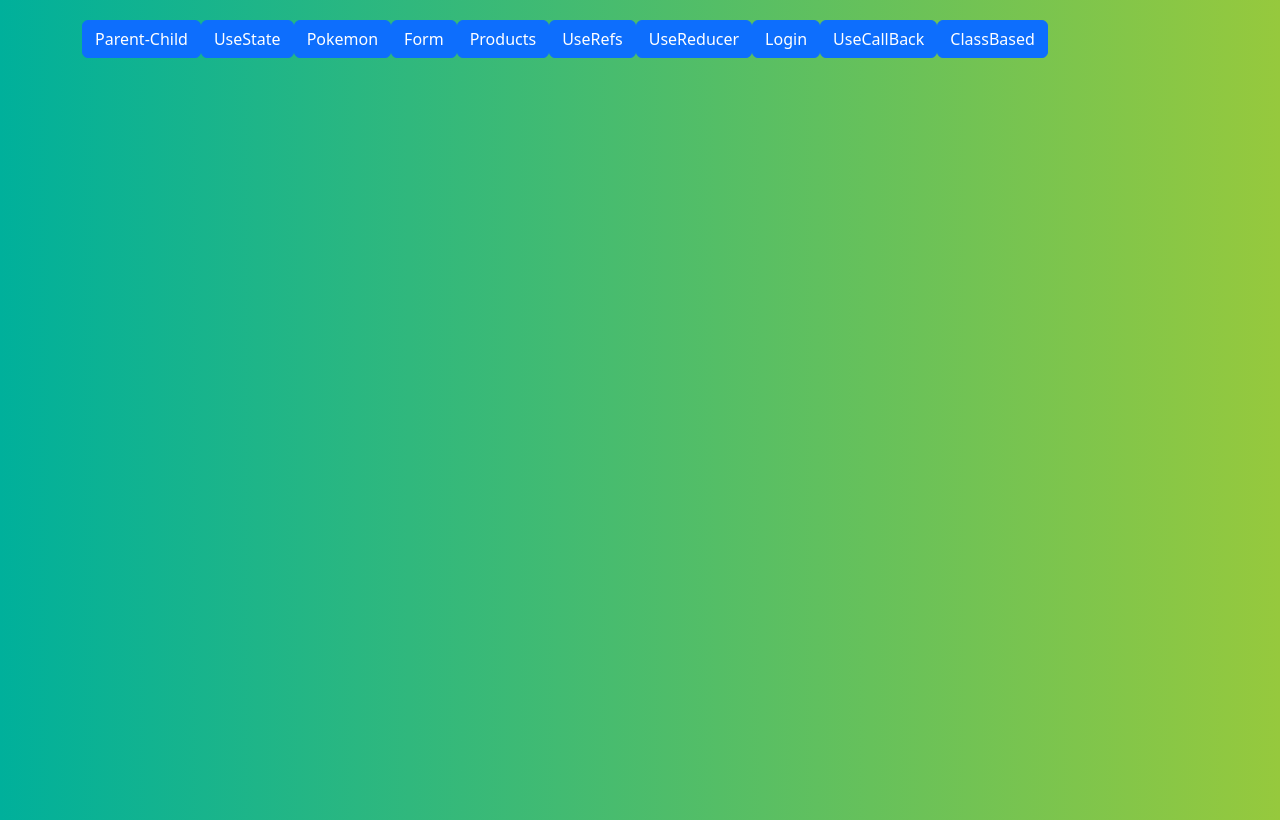
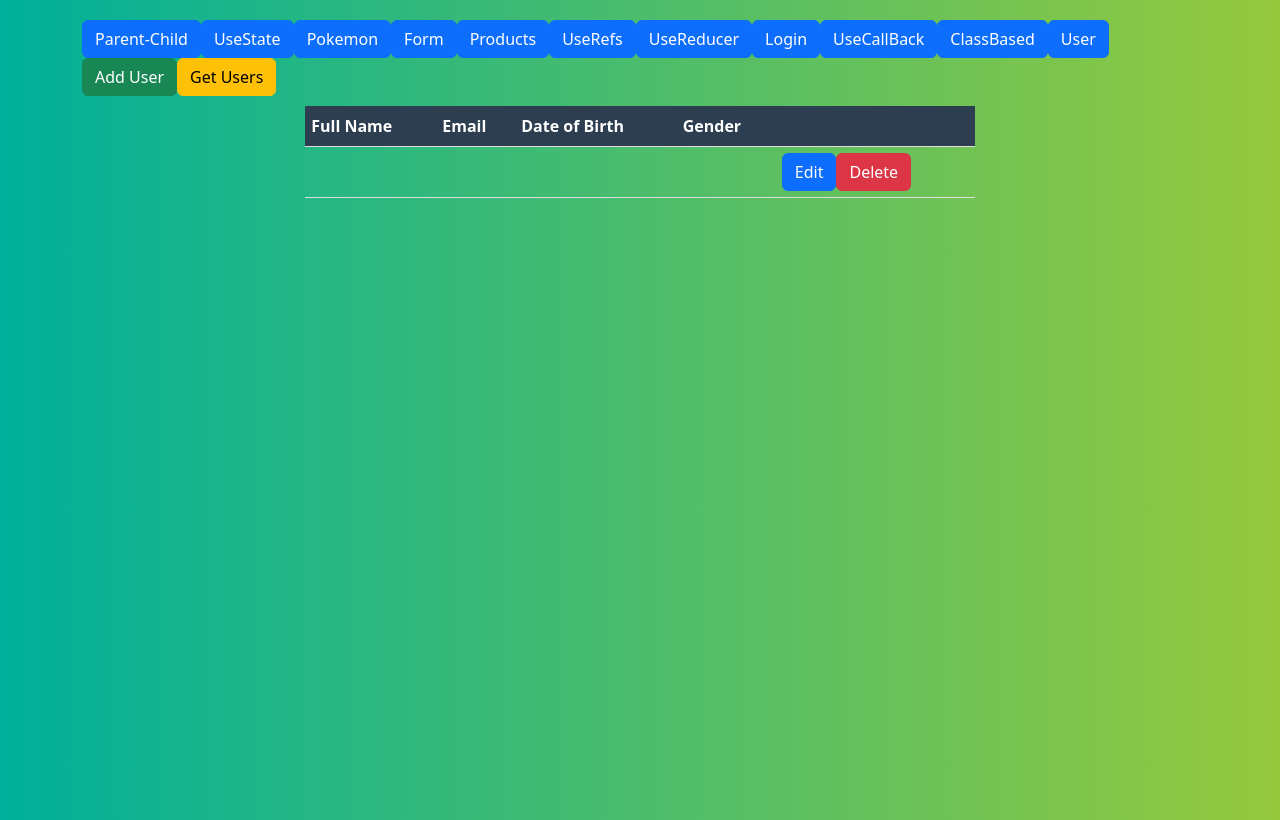
Before and after one commit to daikianjiki/ReactPractice, a React (Create React App) app: page /user in a window 1280 px wide. Built offline with nearby package versions, Linux system fonts and the light colour scheme.

Commit message:
boilerplate code completed for UserPage

```diff
--- /dev/null
+++ b/src/components/User/UserDetails.css
@@ -0,0 +1,22 @@
+.user-details {
+    width: 60%;
+    margin: 10px auto;
+}
+
+.user-table {
+    border-collapse: collapse;
+    width: 100%;
+}
+
+.user-table td, .user-table th {
+    border-bottom: 1px solid #ddd;
+    padding: 6px
+}
+
+.user-table th {
+    padding-top: 8px;
+    padding-bottom: 8px;
+    text-align: left;
+    background-color: #2C3E50;
+    color: white;
+}
--- /dev/null
+++ b/src/components/User/UserDetails.tsx
@@ -0,0 +1,29 @@
+import './UserDetails.css'
+
+export default function UserDetails() {
+    return (
+        <>
+            <div className="user-details">
+                <table className="user-table">
+                    <tr>
+                        <th>Full Name</th>
+                        <th>Email</th>
+                        <th>Date of Birth</th>
+                        <th>Gender</th>
+                        <th></th>
+                    </tr>
+                    <tr>
+                        <td></td>
+                        <td></td>
+                        <td></td>
+                        <td></td>
+                        <td>
+                            <button className="btn btn-primary">Edit</button>
+                            <button className="btn btn-danger">Delete</button>
+                        </td>
+                    </tr>
+                </table>
+            </div>
+        </>
+    )
+}
--- /dev/null
+++ b/src/components/User/UserForm.css
@@ -0,0 +1,91 @@
+#myModal {
+    /* Stay in place */
+    position: fixed;
+    /* Sit on top */
+    z-index: 1;
+    /* Location of the box */
+    padding-top: 100px;
+    left: 0;
+    top: 0;
+    /* Full width */
+    width: 100%;
+    /* Full height */
+    height: 100%;
+    /* Enable scroll if needed */
+    overflow: auto;
+    /* Fallback color */
+    background-color: rgb(0, 0, 0);
+    /* Black w/ opacity */
+    background-color: rgba(0, 0, 0, 0.4);
+    z-index: 1000;
+}
+
+/* Modal Content */
+.modal-content {
+    background-color: #fefefe;
+    margin: auto;
+    padding: 50px;
+    border-radius: 10px;
+    border-top: #2ECC71 6px solid;
+    box-shadow: 0 4px 8px 0 rgba(0, 0, 0, 0.2), 0 6px 20px 0 rgba(0, 0, 0, 0.19);
+    width: 50%;
+}
+
+/* The Close Button */
+.close {
+    color: #aaaaaa;
+    float: right;
+    font-size: 28px;
+    font-weight: bold;
+}
+
+.close:hover,
+.close:focus {
+    color: #000;
+    text-decoration: none;
+    cursor: pointer;
+}
+
+
+
+
+/*Form CSS*/
+.user-form {
+    border: #fefefe 1px solid;
+}
+
+input[type="text"],
+input[type="password"],
+input[type="date"],
+select {
+    width: 46%;
+    height: 35px;
+    margin: 5px 5px;
+    border-radius: 3px;
+    font-size: 16px;
+    border: #eee 2px solid;
+    padding: 3px 10px;
+}
+
+input[type="email"] {
+    width: 94%;
+    height: 35px;
+    margin: 5px 5px;
+    border-radius: 3px;
+    border: #eee 2px solid;
+    font-size: 16px;
+    padding: 3px 10px;
+}
+
+.gender-radio-button {
+    margin-top: 10px;
+}
+
+.add-user-button {
+    width: 95%;
+    height: 35px;
+    border: none;
+    margin-top: 20px;
+    background-color: #2ECC71;
+    color: white;
+}
--- /dev/null
+++ b/src/components/User/UserForm.tsx
@@ -0,0 +1,53 @@
+import './UserForm.css'
+
+interface UserFormProps {
+    closeForm: () => void
+}
+
+export default function UserForm(props: UserFormProps) {
+    return (
+        <>
+            <div id="myModal">
+                <div className="modal-content">
+                    <div className="close" onClick={props.closeForm}>&times;</div>
+                    <h3>Create new user</h3>
+                    <div className="user-form">
+                        <form>
+                            <div>
+                                <input type="text" placeholder="First name" />
+                                <input type="text" placeholder="Last name" />
+                            </div>
+                            <div>
+                                <input type="password" placeholder="Password" />
+                                <input type="password" placeholder="Confirm password" />
+                            </div>
+                            <div>
+                                <select name="country">
+                                    <option value="India">India</option>
+                                    <option value="Germany">Germany</option>
+                                    <option value="USA">USA</option>
+                                    <option value="UK">UK</option>
+                                </select>
+                                <select>
+                                    <option value="Delhi">Delhi</option>
+                                    <option value="Berlin">Berlin</option>
+                                    <option value="New York">New York</option>
+                                    <option value="London">London</option>
+                                </select>
+                            </div>
+                            <div>
+                                <input type="date" placeholder="Date of Birth" />
+                                <select name="gender">
+                                    <option value="Male">Male</option>
+                                    <option value="Female">Female</option>
+                                    <option value="Other">Other</option>
+                                </select>
+                            </div>
+                            <button className="add-user-button">Create User</button>
+                        </form>
+                    </div>
+                </div>
+            </div>
+        </>
+    )
+}
--- a/src/components/navbar.tsx
+++ b/src/components/navbar.tsx
@@ -11,6 +11,7 @@ import LoginPage from '../pages/LoginPage'
 import AuthContext from './Context/AuthContext'
 import UseCallBackPage from '../pages/UseCallBackPage'
 import ClassBasedComponentsPage from '../pages/ClassBasedComponentsPage'
+import UserPage from '../pages/UserPage'
 
 const Navbar: React.FC = () => {
     return (
@@ -45,6 +46,9 @@ const Navbar: React.FC = () => {
             <Link to="/class">
                 <Button>ClassBased</Button>
             </Link>
+            <Link to="/user">
+                <Button>User</Button>
+            </Link>
 
             <Routes>
                 <Route path ='/' element = {<ParentChildPage/>} />
@@ -61,6 +65,7 @@ const Navbar: React.FC = () => {
                 } />
                 <Route path ='/callback' element = {<UseCallBackPage/>} />
                 <Route path ='/class' element = {<ClassBasedComponentsPage/>} />
+                <Route path ='/user' element = {<UserPage/>} />
             </Routes>
         </div>
     )
--- /dev/null
+++ b/src/pages/UserPage.tsx
@@ -0,0 +1,27 @@
+import { useState } from "react"
+import UserDetails from "../components/User/UserDetails"
+import UserForm from "../components/User/UserForm"
+
+
+export default function UserPage() {
+    let[showForm, setShowForm] = useState(false)
+
+    function openForm() {
+        setShowForm(true)
+    }
+
+    function closeForm(){
+        setShowForm(false)
+    }
+
+    return (
+        <div>
+            <div className="page-header">
+                <button className="btn btn-success" onClick={openForm}>Add User</button>
+                <button className="btn btn-warning">Get Users</button>
+            </div>
+            <UserDetails></UserDetails>
+            {showForm && <UserForm closeForm={closeForm}></UserForm>}
+        </div>
+    )
+}
```
